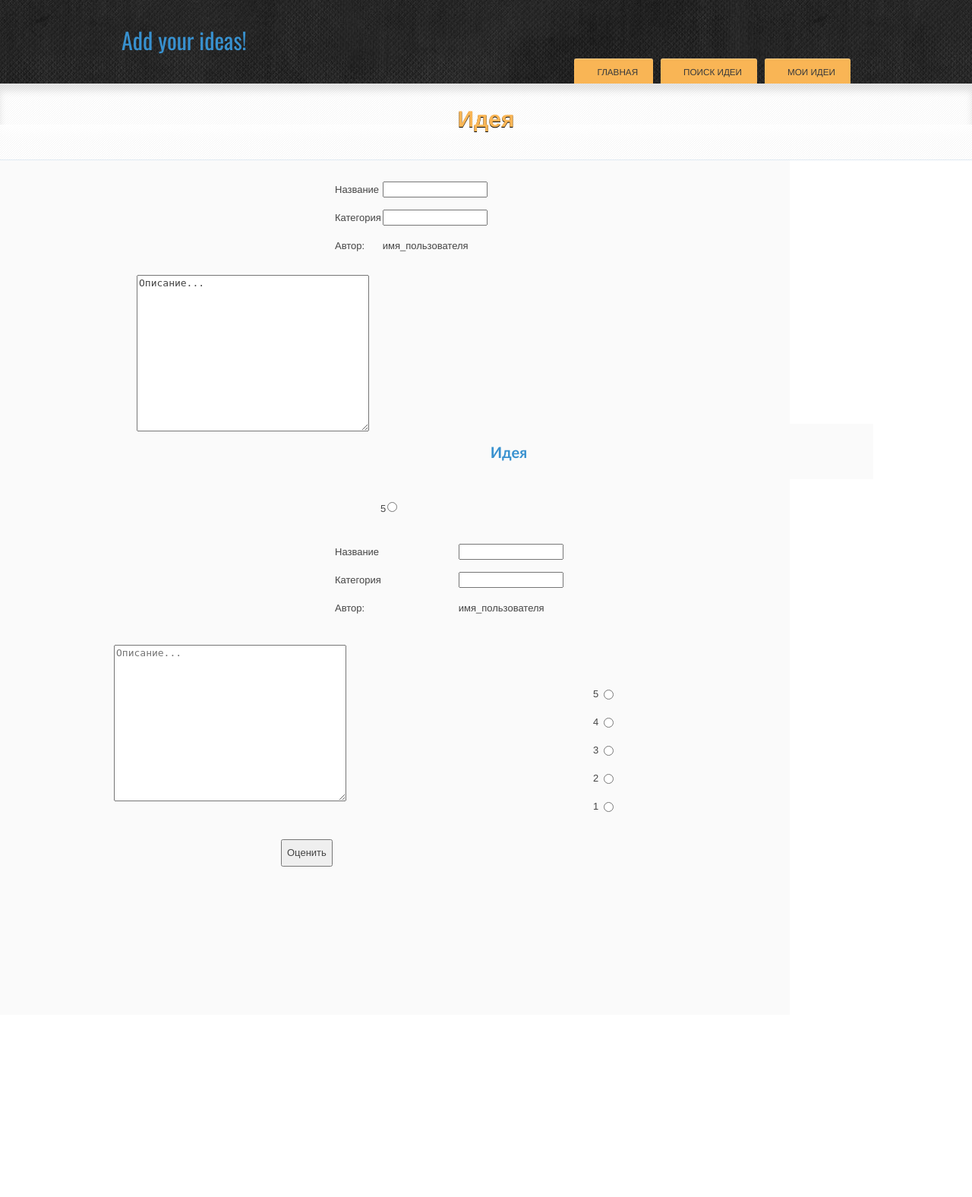
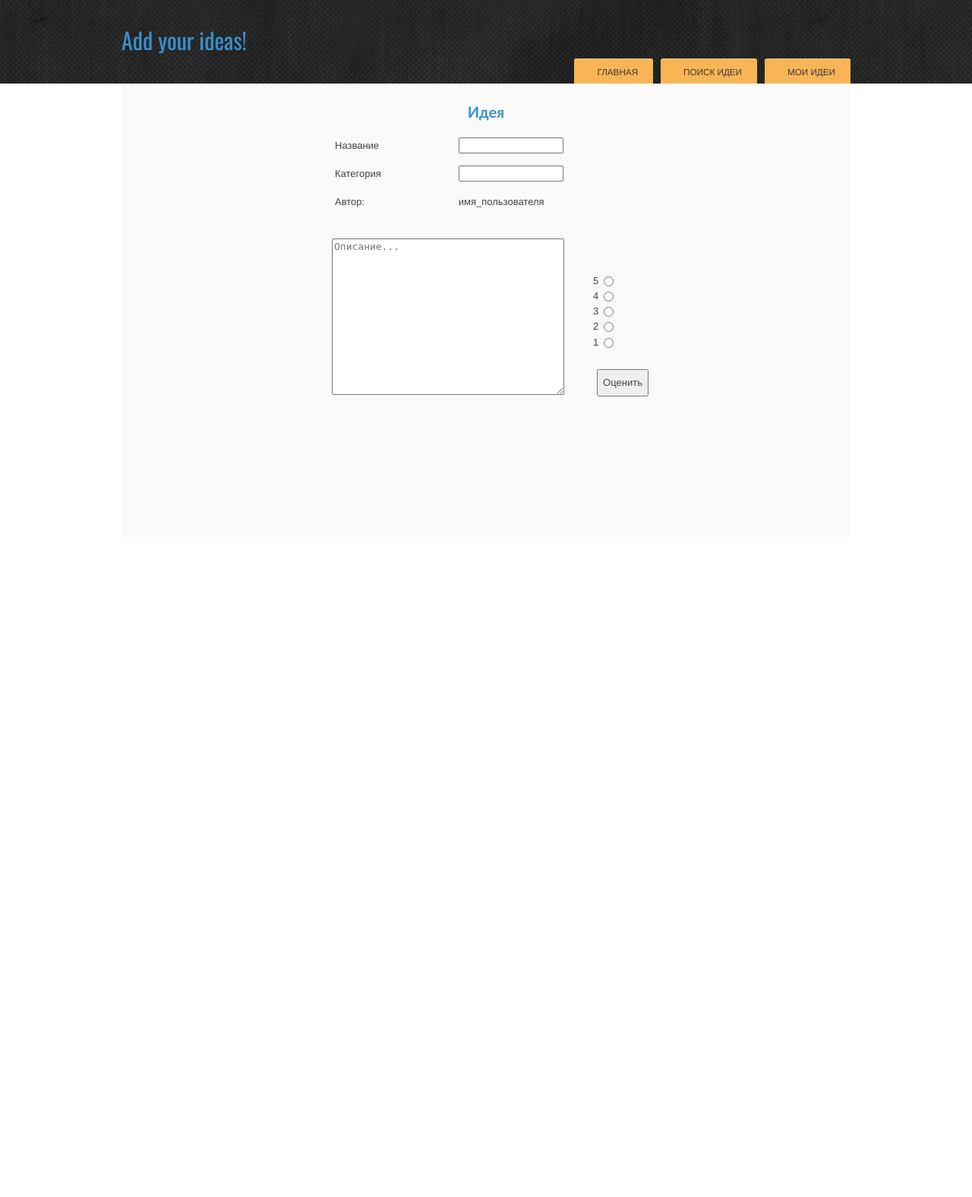
Before and after one commit to iitwebdev/L-and-L, a Python web app: template MyProject1/myproject1/templates/description.jinja2 in a window 1280 px wide. Shown: the top 1576 px of the page at 76% size. Run offline with Jinja, Linux system fonts and the light colour scheme; the template is opened without the code that fills it, so the values that code supplies are empty; some libraries are stand-ins or nearby versions; some web fonts are replaced.

Commit message:
исправление ошибок 3

```diff
--- a/MyProject1/myproject1/templates/description.jinja2
+++ b/MyProject1/myproject1/templates/description.jinja2
@@ -1,41 +1,5 @@
 {% extends 'mytemplate.jinja2' %}
 {% block content %}
-    <section role="banner">
-        <hgroup>
-            <h1 style="position: relative; top:20px;">Идея</h1>
-        </hgroup>
-    </section>
-    <section role="container clearfix">
-        <form method="POST">
-            <aside role="complementary" style="text-align: center;">
-                <div class="idea_info">
-                    <table class="new_idea_append">
-                        <tr>
-                            <td>Название</td>
-                            <td><input type="text" name="ideasName" id="ideasName" value="{{ ideasName }}"
-                                       style="width: 130px;position: relative;"></td>
-                        </tr>
-                        <tr>
-                            <td>Категория</td>
-                            <td>
-                                <input type="text" id="categoryName" style="position: relative; width: 130px;">
-                            </td>
-                        </tr>
-                        <tr>
-                            <td>Автор: </td>
-                            <td>имя_пользователя</td>
-                        </tr>
-                    </table>
-                    <textarea name="description" id="descript" style="top:10px; position: relative;">Описание...</textarea>
-                    <table style="position: relative; left:300px; margin: 20px;">
-                        <tr>
-                            <td>
-                                5
-                            </td>
-                            <td>
-                                <input type="radio">
-                            </td>
-
    <section class="container clearfix">
        <form method="POST">
             <aside role="complementary" style="text-align: center;">
```
Also changed, not shown: MyProject1/myproject1/templates/page.jinja2 (+0 -29 lines), MyProject1/myproject1/views.py (+0 -12 lines).
